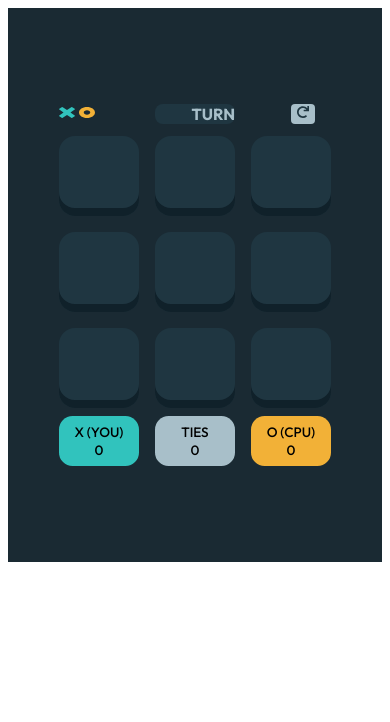
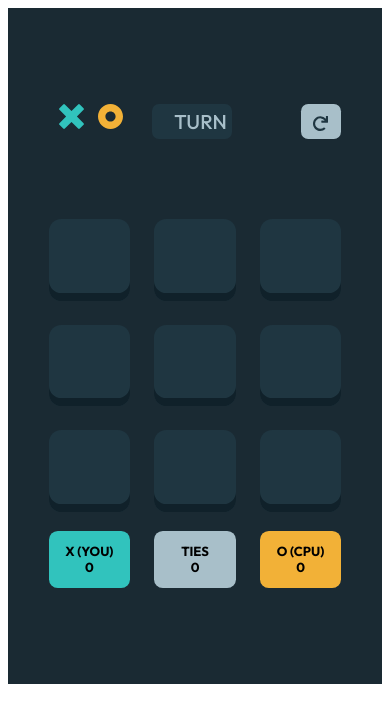
Before and after one commit to YAHalima/Tic-Tac-Toe, a plain HTML site: page index.html in a window 390 px wide. Both pictures are taken after a click on the element "NEW GAME (VS CPU)". Drawn offline with Linux system fonts and the light colour scheme.

Commit message:
Added media query

```diff
--- a/grid-styles.css
+++ b/grid-styles.css
@@ -5,26 +5,30 @@
     box-sizing: border-box;
 }
 
-#icons-x, #icons-o {
-    width: 20%;
-    height: 35%;
+.icons img {
+    width: 15px;
+    height: 25px;
+    margin-left: 10px;
 }
 
-.container {
-    background-color: #1A2A33;
-    padding: 6em 4em;
-}
-
-.content {
+.content-1 {
+    height: inherit;
     display: flex;
     flex-direction: column;
     align-items: center;
+    justify-content: center;
+    text-transform: uppercase;
+    padding: 2em 6em;
+}
+.bar {
+    margin-bottom: 1.25rem;
 }
 
 .grid-items {
     display: grid;
     grid-template-columns: 1fr 1fr 1fr;
-    gap: 1rem;
+    gap: 1.51rem;
+
 
 }
 
@@ -32,15 +36,14 @@
     /* background-image: url("assets/icon-x.svg"); */
 
     background-color: #1F3641;
-    border-radius: 0.5em;
+    border-radius: 0.55em;
     color: #A8BFC9;
     text-transform: uppercase;
     text-align: right;
     font-family: "Outfit";
     font-weight: 700;
-    font-size: 1rem;
-    margin-bottom: 0.75rem;
-
+    font-size: 0.95rem;
+    padding: 0.25em;
 }
 .turnMark {
     background-repeat: no-repeat;
@@ -49,59 +52,59 @@
 }
 
 .reset {
+    width: 40px;
     background-color: #A8BFC9;
-    border-radius: 0.25em;
-    width: 30%;
-    margin-bottom: 0.75rem;
-    margin-left: 2.5rem;
+    border-radius: 0.65em;
+    margin-left: 3.5rem;
     cursor: pointer;
-
 }
 .reset:hover {
     background-color: #DBE8ED;
 }
-#reset {
-    width: 50%;
-    margin-left: 0.4rem;
+.reset img {
+    margin-left: 0.7rem;
+    margin-top: 0.72rem;
+    width: 25px;
+    height: 25px;
 }
 
 .player-card {
     background-color: #1F3641;
     box-shadow: 0px -8px 0px 0px #10212A inset;
-    border-radius: 1rem;
-    padding: 2.5em;
+    border-radius: 0.85rem;
+    padding: 3.34em;
+    /* width: 160px;
+    height: 160px; */
 }
 
 #scores {
     text-align: center;
     font-family: "Outfit";
     font-weight: 500;
-    font-size: 0.85rem;
+    font-size: 0.8rem;
     text-transform: uppercase;
-    margin-top: 0.5rem;
+    margin-top: 1.2rem;
 }
 
 .player-scores {
     background-color: #31C3BD;
-    border-radius: 0.85rem;
-    padding: 0.5em;
-
-}
-#player-scores {
+    border-radius: 0.75rem;
+    padding: 0.5em 1.5em;
     font-weight: bold;
-    font-size: 1.5rem;
 }
 
 .ties {
     background-color: #A8BFC9;
-    border-radius: 0.85rem;
-    padding: 0.5em;
+    border-radius: 0.75rem;
+    padding: 0.5em 1.5em;
+    font-weight: bold;
 }
 
 .cpu-scores {
     background: #F2B137;
-    border-radius: 0.85rem;
-    padding: 0.5em;
+    border-radius: 0.75rem;
+    padding: 0.5em 1.5em;
+    font-weight: bold;
 }
 .xClass {
     background-image: url("assets/icon-x.svg");
@@ -116,3 +119,76 @@
     background-position: center;
     background-size: 45px;
 }
+.board.xClass .player-card:not(.xClass):not(.oClass):hover {
+    background-image: url("assets/icon-x-outline.svg");
+    background-repeat: no-repeat;
+    background-position: center;
+    background-size: 45px;
+}
+
+.board.oClass .player-card:not(.xClass):not(.oClass):hover {
+    background-image: url("assets/icon-o-outline.svg");
+    background-repeat: no-repeat;
+    background-position: center;
+    background-size: 45px;
+}
+
+/* //@media only screen and (max-width: 600px) */
+@media only screen and (280px <= width <= 480px) {
+    .content-1 {
+        display: block;
+        padding: 0.5em 0.75em;
+    }
+    .grid-items {
+        gap: 1.5rem;
+    }
+    .icons img {
+        width: 25px;
+        height: 25px;
+    }
+    .turn {
+        font-weight: 500;
+        font-size: 1.25rem;
+        padding: 0.25em;
+        border-radius: 0.35em;
+    }
+    .reset {
+        width: 40px;
+        border-radius: 0.45em;
+        margin-left: 2.85rem;
+    }
+    .reset img {
+        margin-left: 0.71rem;
+        width: 15px;
+        height: 15px;
+    }
+    .board {
+        margin-top: 5rem;
+    }
+    .player-card {
+        padding: 2.55em;
+        border-radius: 0.77rem;
+    }
+    .scores {
+        font-size: 0.98rem;
+        margin-top: 1.82rem;
+    }
+    .player-scores {
+    border-radius: 0.55rem;
+    padding: 0.95em 0.75em;
+    font-weight: bold;
+    font-size: 0.82rem;
+    }
+    .cpu-scores {
+        border-radius: 0.55rem;
+        padding: 0.95em 0.75em;
+        font-weight: bold;
+        font-size: 0.82rem;
+    }
+    .ties {
+        border-radius: 0.55rem;
+        padding: 0.95em 0.75em;
+        font-weight: bold;
+        font-size: 0.82rem;
+    }
+}
```
